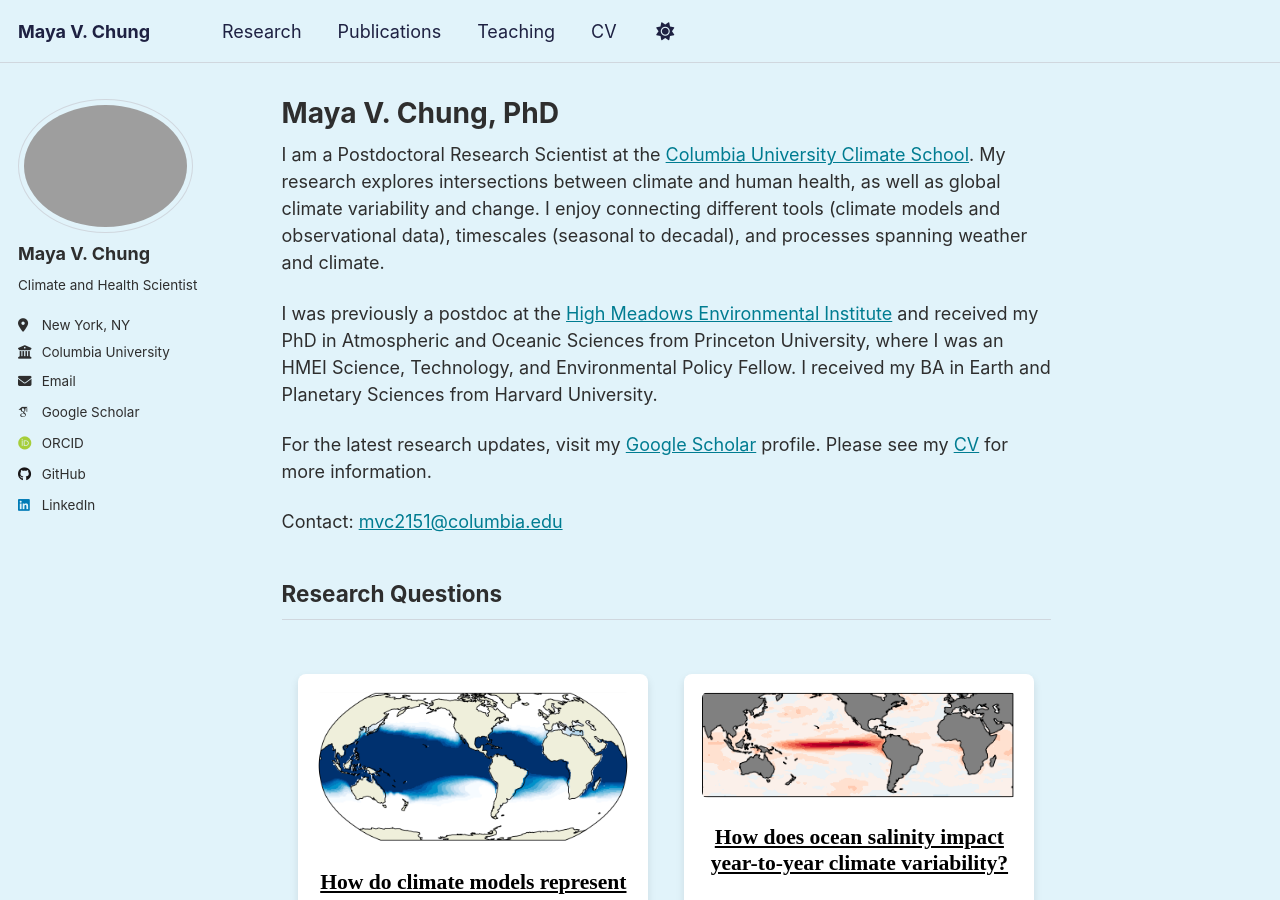
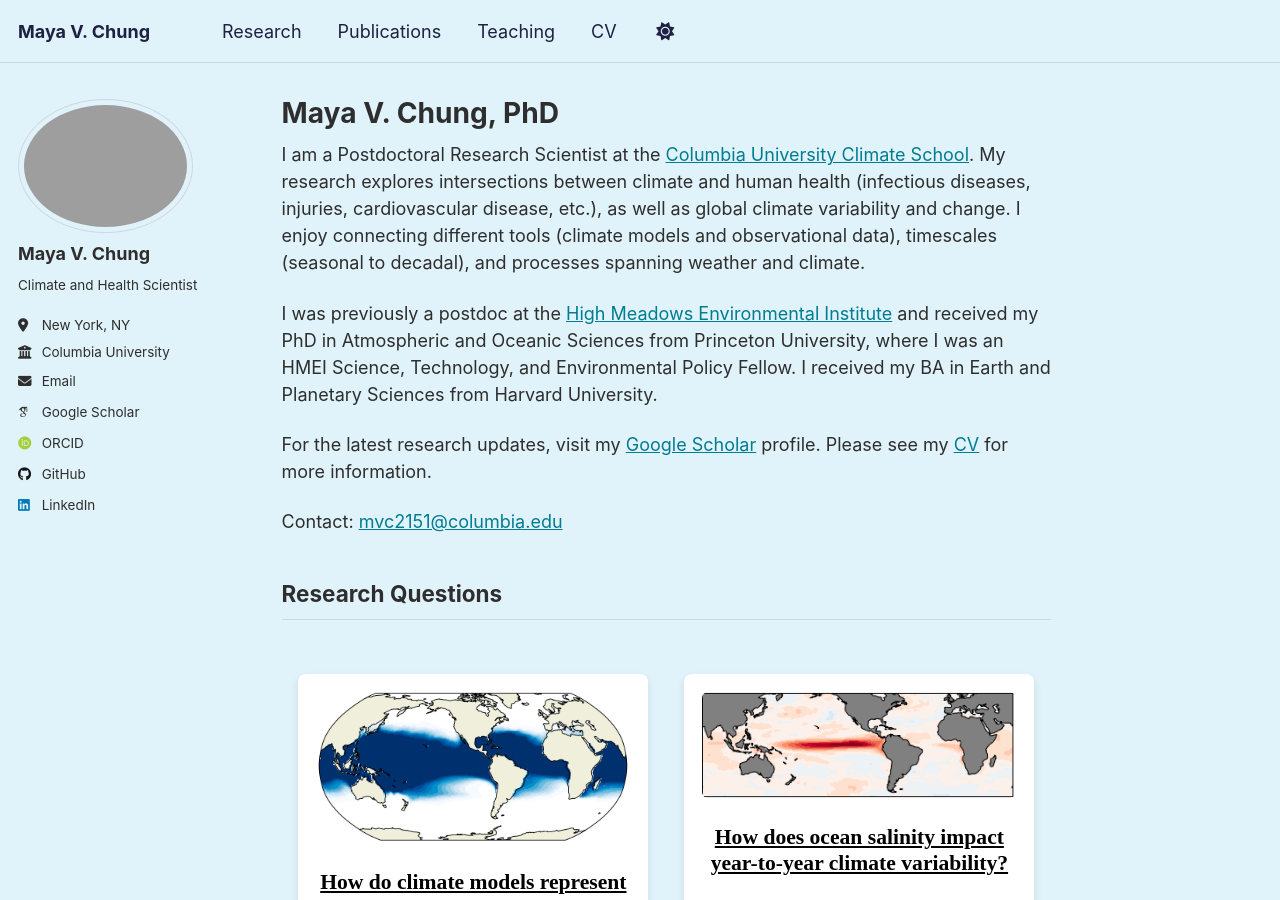
Before and after one commit to mayavchung/mayavchung.github.io, a Jekyll site: the page built from _pages/about.md, in a window 1280 px wide and 900 px high. Built offline with Jekyll 4.4.1, drawn with Linux system fonts in a browser that asks for light colours; some web fonts are replaced; a script that is not in the unit is left out.

Commit message:
Update about page with detailed research focus
Expanded research description to include specific health issues related to climate.

```diff
--- a/_pages/about.md
+++ b/_pages/about.md
@@ -7,7 +7,7 @@ redirect_from:
   - /about.html
 ---
 
-I am a Postdoctoral Research Scientist at the [Columbia University Climate School](https://www.climate.columbia.edu/). My research explores intersections between climate and human health, as well as global climate variability and change. I enjoy connecting different tools (climate models and observational data), timescales (seasonal to decadal), and processes spanning weather and climate.
+I am a Postdoctoral Research Scientist at the [Columbia University Climate School](https://www.climate.columbia.edu/). My research explores intersections between climate and human health (infectious diseases, injuries, cardiovascular disease, etc.), as well as global climate variability and change. I enjoy connecting different tools (climate models and observational data), timescales (seasonal to decadal), and processes spanning weather and climate.
 
 I was previously a postdoc at the [High Meadows Environmental Institute](https://environment.princeton.edu/) and received my PhD in Atmospheric and Oceanic Sciences from Princeton University, where I was an HMEI Science, Technology, and Environmental Policy Fellow. I received my BA in Earth and Planetary Sciences from Harvard University.
 
```
